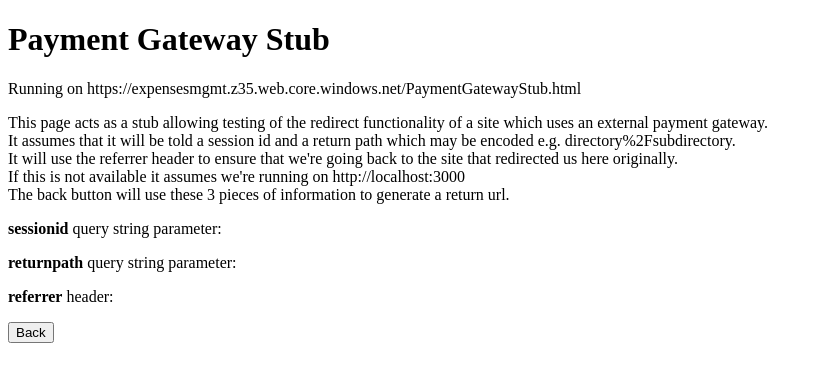
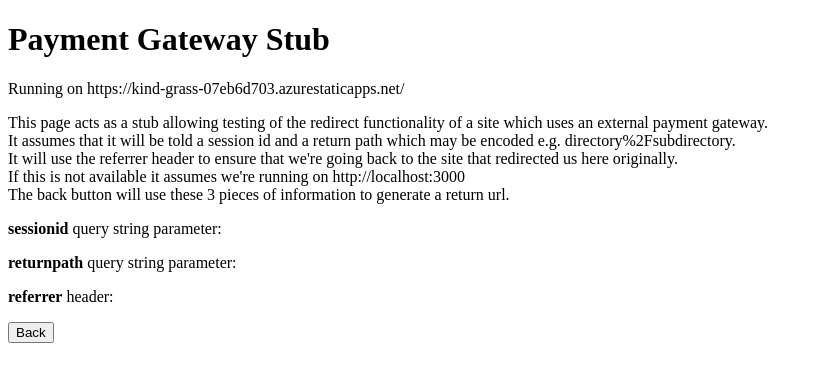
Before and after one commit to mtempleheald/pgstub, a plain HTML site: page index.html in a window 1280 px wide. Shown: the whole page, without its empty margins (0-822 px from the left). Drawn offline with Linux system fonts and the light colour scheme.

Commit message:
update with live url now known

```diff
--- a/index.html
+++ b/index.html
@@ -8,7 +8,7 @@
 </head>
 <body>
     <h1>Payment Gateway Stub</h1>
-    <p>Running on https://expensesmgmt.z35.web.core.windows.net/PaymentGatewayStub.html</p>
+    <p>Running on https://kind-grass-07eb6d703.azurestaticapps.net/</p>
     <p>
         This page acts as a stub allowing testing of the redirect functionality of a site which uses an external payment gateway.<br/>
         It assumes that it will be told a session id and a return path which may be encoded e.g. directory%2Fsubdirectory.<br/>
```
Also changed, not shown: 2 other files.
